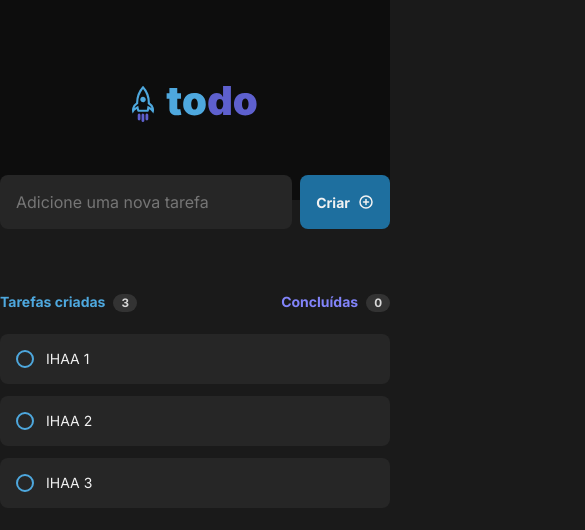
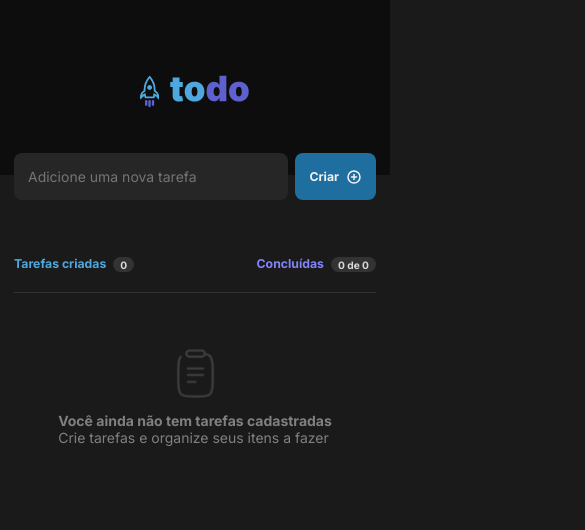
Before and after one commit to KaiqueCovo/todo-list, a React (Vite) app: page / in a window 390 px wide. Shown: the top 530 px of the page, 585 px wide, since content can reach past the window. Built offline with nearby package versions, Linux system fonts and the light colour scheme.

Commit message:
feature: responsive and functionalities

```diff
--- a/src/App.module.scss
+++ b/src/App.module.scss
@@ -13,3 +13,14 @@
     margin-top: 4rem;
   }
 }
+
+@media (max-width: 768px) {
+  html {
+    font-size: 87.5%;
+  }
+
+  .wrapper {
+    grid-template-columns: 1fr;
+    padding: 0 1rem;
+  }
+}
--- a/src/App.tsx
+++ b/src/App.tsx
@@ -1,14 +1,45 @@
+import { useState } from 'react';
+
 import styles from './App.module.scss';
 import { Header, NewTask, TodoList } from './components';
+import { ITask } from './interface';
 
 function App() {
+  const [tasks, setTasks] = useState<ITask[]>([]);
+
+  function handleAddNewTask(task: ITask) {
+    setTasks((state) => [...state, task]);
+  }
+
+  function handleCompleteTask(id: string): void {
+    const changeTaskCompletedType = tasks.map((task) => {
+      if (task.id === id) {
+        task.completed = !task.completed;
+      }
+
+      return task;
+    });
+
+    setTasks(changeTaskCompletedType);
+  }
+
+  function handleDeleteTask(id: string): void {
+    const removeTaskFromList = tasks.filter((task) => task.id !== id);
+
+    setTasks(removeTaskFromList);
+  }
+
   return (
     <div>
       <Header />
       <main className={styles.wrapper}>
-        <NewTask />
+        <NewTask onAddNewTask={handleAddNewTask} />
         <div className={styles.todoList}>
-          <TodoList />
+          <TodoList
+            tasks={tasks}
+            onCompleteTask={handleCompleteTask}
+            onDeleteTask={handleDeleteTask}
+          />
         </div>
       </main>
     </div>
--- a/src/components/NewTask/index.tsx
+++ b/src/components/NewTask/index.tsx
@@ -2,9 +2,14 @@ import { ChangeEvent, createRef, FormEvent, InvalidEvent } from 'react';
 
 import { PlusCircle } from 'phosphor-react';
 
+import { ITask } from '../../interface';
 import styles from './index.module.scss';
 
-export function NewTask() {
+interface INewTaskProps {
+  onAddNewTask: (task: ITask) => void;
+}
+
+export function NewTask({ onAddNewTask }: INewTaskProps) {
   const inputRef = createRef<HTMLInputElement>();
 
   function handleSubmit(event: FormEvent<HTMLFormElement>) {
@@ -14,7 +19,11 @@ export function NewTask() {
 
     const inputValue = inputRef.current.value;
 
-    console.log(inputValue);
+    onAddNewTask({
+      id: crypto.randomUUID(),
+      content: inputValue,
+      completed: false,
+    });
 
     inputRef.current.value = '';
   }
--- a/src/components/TodoList/index.module.scss
+++ b/src/components/TodoList/index.module.scss
@@ -32,7 +32,7 @@
     li {
       display: grid;
       flex-direction: column;
-      grid-template-columns: 0fr 39.5rem 1fr;
+      grid-template-columns: 0fr 20fr 1fr;
       gap: 0.75rem;
 
       width: 100%;
--- a/src/components/TodoList/index.tsx
+++ b/src/components/TodoList/index.tsx
@@ -1,8 +1,9 @@
-import { useMemo, useState } from 'react';
+import { useMemo } from 'react';
 
 import { Trash } from 'phosphor-react';
 
 import clipboard from '../../assets/clipboard.png';
+import { ITask } from '../../interface';
 import { Checkbox } from '../Checkbox';
 import styles from './index.module.scss';
 
@@ -18,65 +19,31 @@ function EmptyList() {
   );
 }
 
-interface ITask {
-  id: string;
-  content: string;
-  completed: boolean;
+interface ITodoList {
+  tasks: ITask[];
+  onCompleteTask: (id: string) => void;
+  onDeleteTask: (id: string) => void;
 }
 
-export function TodoList() {
-  const [tasks, setTasks] = useState<ITask[]>([
-    {
-      id: '1',
-      content: 'IHAA 1',
-      completed: false,
-    },
-    {
-      id: '2',
-      content: 'IHAA 2',
-      completed: false,
-    },
-    {
-      id: '3',
-      content: 'IHAA 3',
-      completed: false,
-    },
-  ]);
-
+export function TodoList({ tasks, onCompleteTask, onDeleteTask }: ITodoList) {
   const completedTasks: number = useMemo(
     () => tasks.reduce((acc, task) => (task.completed ? acc + 1 : acc), 0),
     [tasks],
   );
 
-  function handleCompleteTask(id: string): void {
-    const changeTaskCompletedType = tasks.map((task) => {
-      if (task.id === id) {
-        task.completed = !task.completed;
-      }
-
-      return task;
-    });
-
-    setTasks(changeTaskCompletedType);
-  }
-
-  function handleDeleteTask(id: string): void {
-    const removeTaskFromList = tasks.filter((task) => task.id !== id);
-
-    setTasks(removeTaskFromList);
-  }
+  const totalTasks = tasks.length;
 
   return (
     <div className={styles.tasks}>
       <div className={styles.header}>
         <span>
           Tarefas criadas
-          <small>{tasks.length}</small>
+          <small>{totalTasks}</small>
         </span>
 
         <span>
           Concluídas
-          <small>{completedTasks}</small>
+          <small>{`${completedTasks} de ${totalTasks}`}</small>
         </span>
       </div>
       <ul className={styles.todoList}>
@@ -87,10 +54,10 @@ export function TodoList() {
             <Checkbox
               id={task.id}
               checked={task.completed}
-              onChange={() => handleCompleteTask(task.id)}
+              onChange={() => onCompleteTask(task.id)}
             />
             <p>{task.content}</p>
-            <Trash size={14} onClick={() => handleDeleteTask(task.id)} />
+            <Trash size={14} onClick={() => onDeleteTask(task.id)} />
           </li>
         ))}
       </ul>
--- /dev/null
+++ b/src/interface/index.ts
@@ -0,0 +1 @@
+export * from './task.interface';
--- /dev/null
+++ b/src/interface/task.interface.ts
@@ -0,0 +1,5 @@
+export interface ITask {
+  id: string;
+  content: string;
+  completed: boolean;
+}
--- a/src/styles/global.scss
+++ b/src/styles/global.scss
@@ -31,7 +31,7 @@ body {
   color: var(--gray-100);
   background: var(--gray-600);
 
-  -webkit-font-smooting: antialiased;
+  -webkit-font-smoothing: antialiased;
 }
 
 button {
--- a/vite.config.ts
+++ b/vite.config.ts
@@ -3,5 +3,8 @@ import { defineConfig } from 'vite';
 
 // https://vitejs.dev/config/
 export default defineConfig({
-  plugins: [react()]
+  plugins: [react()],
+  server: {
+    port: 3000,
+  },
 });
```
